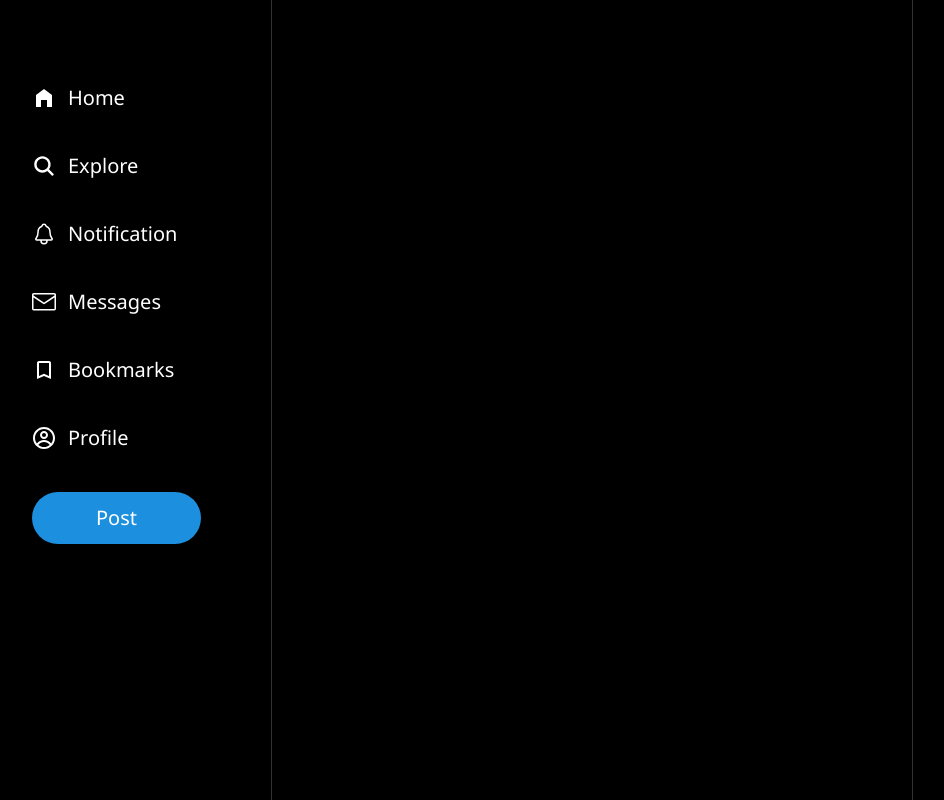
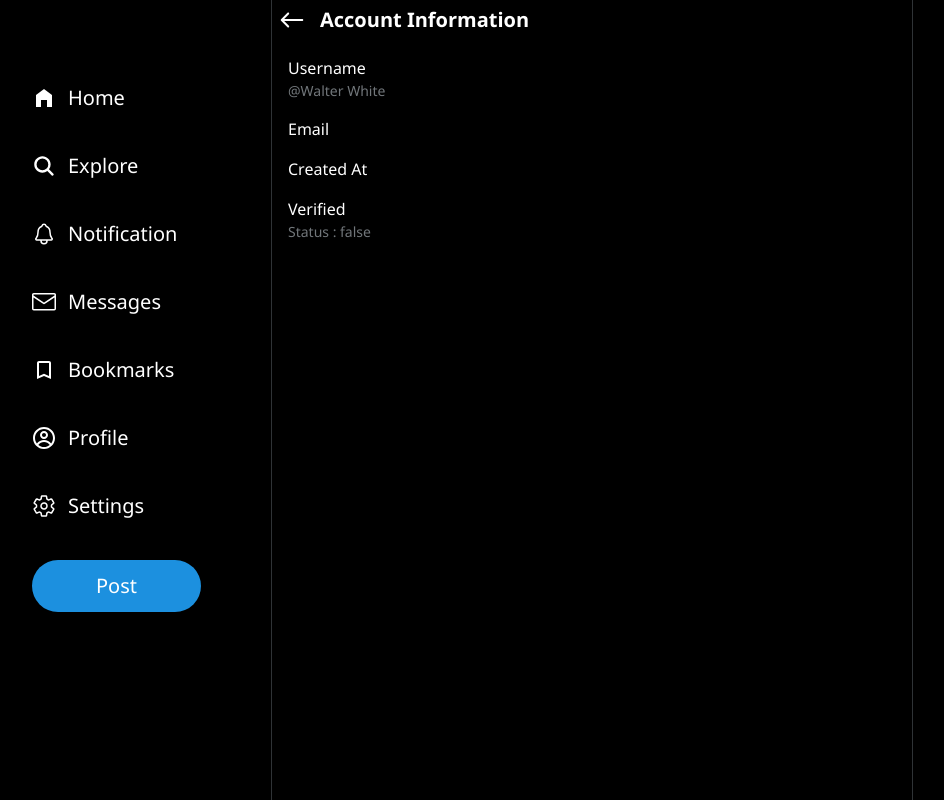
Before and after one commit to AnmolTutejaGitHub/Twitter-clone, a React (Create React App) app in the folder client/: page /home/accountInfo in a window 1280 px wide. Shown: the whole page, without its empty margins (48-992 px from the left). Built offline with nearby package versions, Linux system fonts and the light colour scheme; no server answers.

Commit message:
added account history

```diff
--- /dev/null
+++ b/client/src/Components/AccountInformation.js
@@ -0,0 +1,49 @@
+import { useContext } from 'react';
+import UserContext from '../Context/UserContext';
+import { IoIosArrowRoundBack } from "react-icons/io";
+import axios from 'axios';
+import { useState, useEffect } from 'react';
+
+function AccountInformation() {
+    const { user, setUser } = useContext(UserContext);
+    const [userObj, setUserObj] = useState({});
+
+    async function getUser() {
+        const response = await axios.post(`http://localhost:6969/getUser`, {
+            username: user
+        });
+        setUserObj(response.data);
+    }
+
+    useEffect(() => {
+        getUser();
+    }, [])
+    return (<div className='flex gap-2 flex-col'>
+        <div className='font-bold text-[20px] flex gap-2 items-center'>
+            <IoIosArrowRoundBack className='text-[40px]' onClick={() => window.history.back()} />
+            <div>Account Information</div>
+        </div>
+
+        <div className=''>
+            <div className=' hover:bg-[#16181C] p-2 pl-4'>
+                <div>Username</div>
+                <div className='text-[#71767A] text-[14px]'>@{user}</div>
+            </div>
+            <div className=' hover:bg-[#16181C] p-2 pl-4'>
+                <div>Email</div>
+                <div className='text-[#71767A] text-[14px]'>{userObj?.email}</div>
+            </div>
+            <div className=' hover:bg-[#16181C] p-2 pl-4'>
+                <div>Created At</div>
+                <div className='text-[#71767A] text-[14px]'>{userObj?.JoinedDate}</div>
+            </div>
+
+            <div className=' hover:bg-[#16181C] p-2 pl-4'>
+                <div>Verified</div>
+                <div className='text-[#71767A] text-[14px]'>Status : {userObj.isVerified ? "true" : "false"}</div>
+            </div>
+
+        </div>
+    </div>)
+}
+export default AccountInformation;
--- /dev/null
+++ b/client/src/Components/ChangePassword.js
@@ -0,0 +1,46 @@
+import { useContext, useState } from 'react';
+import UserContext from '../Context/UserContext';
+import { IoIosArrowRoundBack } from "react-icons/io";
+import { ToastContainer, toast } from 'react-toastify';
+import 'react-toastify/dist/ReactToastify.css';
+import axios from 'axios';
+
+function ChangePassword() {
+    const { user, setUser } = useContext(UserContext);
+    const [oldPassword, setOldPassword] = useState("");
+    const [newPassword, setNewPassword] = useState("");
+    const notify = (text) => toast.success(text);
+    const notifyErr = (text) => toast.error(text);
+
+    async function changePassword() {
+        try {
+            const response = await axios.post(`http://localhost:6969/changepassword`, {
+                username: user,
+                newPassword,
+                oldPassword
+            })
+            if (response.status === 200) notify("password changed successfully");
+            else notify("Wrong Credentials");
+        } catch (e) {
+            notifyErr(e?.response?.data?.message || e.response.data || e?.message || 'some error occurred');
+            console.log(e);
+        }
+    }
+
+    return (<div className='p-2 flex flex-col gap-4'>
+        <ToastContainer />
+        <div className='flex items-center gap-2'>
+            <IoIosArrowRoundBack className='text-[40px]' onClick={() => window.history.back()} />
+            <div className='font-bold text-[20px]'>Change Password</div>
+        </div>
+        <div>
+            <input placeholder="Current Password" className='bg-inherit outline-none border-2 border-[#2F3336] focus:border-[#1C9BEF] p-2 w-full'
+                onChange={(e) => setOldPassword(e.target.value)} value={oldPassword}></input>
+            <p className='text-[#1D92E1] text-[14px] pl-2 hover:underline'>frogot password?</p>
+        </div>
+        <input placeholder="New Password" className='bg-inherit outline-none border-2 border-[#2F3336] focus:border-[#1C9BEF] p-2 w-full'
+            onChange={(e) => setNewPassword(e.target.value)} value={newPassword}></input>
+        <button className='bg-[#1D92E1] w-[70px] p-2 rounded-[20px]' onClick={changePassword} >save</button>
+    </div>)
+}
+export default ChangePassword;
--- a/client/src/Components/Home/Home.js
+++ b/client/src/Components/Home/Home.js
@@ -10,6 +10,9 @@ import Bookmarks from '../Bookmarks';
 import Quote from '../Quote';
 import './Home.css';
 import DMroom from '../DMroom';
+import Settings from '../Settings';
+import ChangePassword from '../ChangePassword';
+import AccountInformation from '../AccountInformation';
 
 function Home() {
     return (
@@ -30,6 +33,9 @@ function Home() {
                     <Route path="bookmarks" element={< Bookmarks />} />
                     <Route path="quote" element={<Quote />} />
                     <Route path="DMroom" element={<DMroom />} />
+                    <Route path="settings" element={<Settings />} />
+                    <Route path="changePassword" element={<ChangePassword />} />
+                    <Route path="accountInfo" element={<AccountInformation />} />
                 </Routes>
             </div>
 
--- /dev/null
+++ b/client/src/Components/SelfProfile.js
@@ -0,0 +1,8 @@
+import { useContext } from 'react';
+import UserContext from '../Context/UserContext';
+
+function SelfProfile() {
+    const { user, setUser } = useContext(UserContext);
+    return (<div></div>);
+}
+export default SelfProfile;
--- /dev/null
+++ b/client/src/Components/Settings.js
@@ -0,0 +1,36 @@
+import { useContext } from 'react';
+import UserContext from '../Context/UserContext';
+import { IoPersonOutline } from "react-icons/io5";
+import { FaKey } from "react-icons/fa6";
+import { useNavigate } from 'react-router-dom';
+
+function Settings() {
+    const { user, setUser } = useContext(UserContext);
+    const navigate = useNavigate();
+    return (<div className='p-4'>
+        <div className='font-bold text-[20px] pb-6'>Your Account</div>
+        <div className='text-[#71767A] text-[14px] pb-2'>See information about your account, download an archive of your data, or learn about your account deactivation options
+        </div>
+
+        <div>
+            <div className='flex gap-4 items-center hover:bg-[#16181C] p-2'>
+                <div className='text-[18px] font-bold text-[#71767A]'><IoPersonOutline /></div>
+                <div onClick={() => navigate('/home/accountInfo')}>
+                    <div>Account information</div>
+                    <div className='text-[#71767A] text-[14px]'>See Your Account Information like Email Address</div>
+                </div>
+            </div>
+
+            <div className='flex gap-4 items-center hover:bg-[#16181C] p-2'>
+                <div className='text-[18px] font-bold text-[#71767A]'><FaKey /></div>
+                <div onClick={() => navigate('/home/changePassword')}>
+                    <div >Change Your Password</div>
+                    <div className='text-[#71767A] text-[14px]'>Change Your password At any time</div>
+                </div>
+            </div>
+
+
+        </div>
+    </div>);
+}
+export default Settings;
--- a/client/src/Components/SideBar.js
+++ b/client/src/Components/SideBar.js
@@ -5,9 +5,13 @@ import { GoMail } from "react-icons/go";
 import { MdOutlineBookmarkBorder } from "react-icons/md";
 import { CgProfile } from "react-icons/cg";
 import { useNavigate } from "react-router-dom";
+import { useContext } from 'react';
+import UserContext from '../Context/UserContext';
+import { IoSettingsOutline } from "react-icons/io5";
 
 function SideBar() {
     const navigate = useNavigate();
+    const { user, setUser } = useContext(UserContext);
     return (<div className="border-r-[1px]  border-[#2F3336] h-[100vh] fixed w-[25%]">
         <div className="pt-16 p-10 text-xl">
             <div className="flex items-center pl-10 pt-5 pb-5 gap-3 hover:bg-[#181818] cursor-pointer" onClick={() => navigate('/home/posts/allposts')}>
@@ -35,9 +39,14 @@ function SideBar() {
                 Bookmarks
             </div>
 
-            <div className="flex items-center pl-10 pt-5 pb-5 gap-3 hover:bg-[#181818] cursor-pointer">
+            <div className="flex items-center pl-10 pt-5 pb-5 gap-3 hover:bg-[#181818] cursor-pointer" onClick={() => navigate('/home/profile', { state: { user } })}>
                 <CgProfile className="text-2xl" />
                 Profile
+            </div>
+
+            <div className="flex items-center pl-10 pt-5 pb-5 gap-3 hover:bg-[#181818] cursor-pointer" onClick={() => navigate('/home/settings')}>
+                <IoSettingsOutline className="text-2xl" />
+                Settings
             </div>
 
             <div className="flex items-center pl-10 pt-5 pb-5 gap-3">
```
Also changed, not shown: 1 other file (tests, documents, lock files or other folders).
